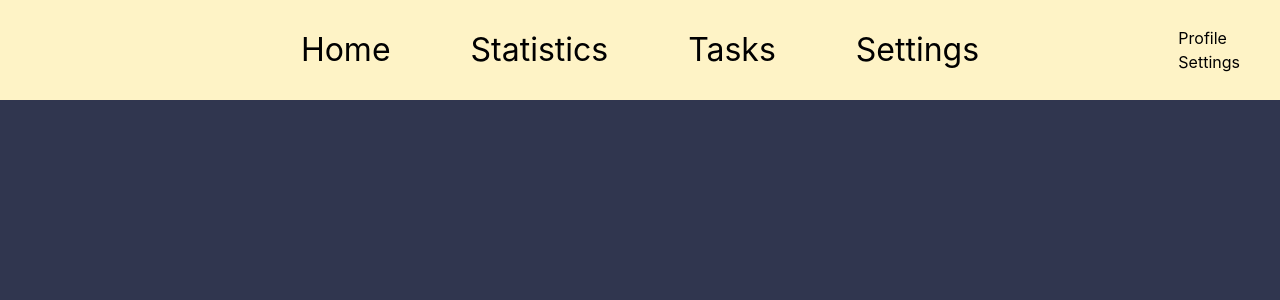
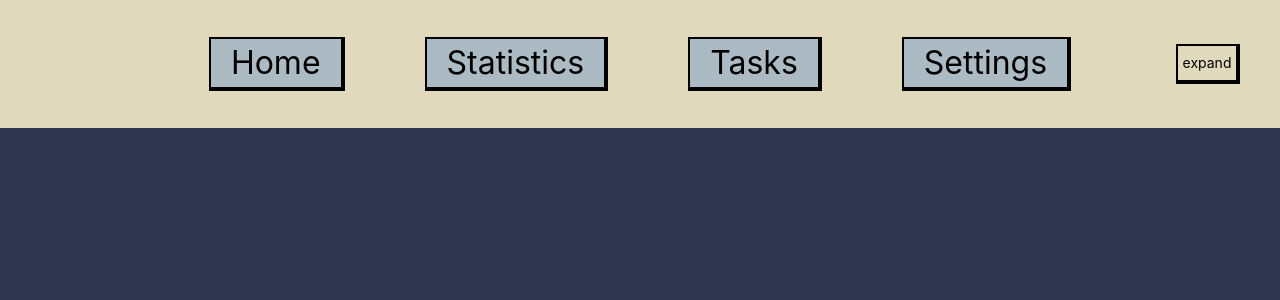
Before and after one commit to P4NV/Dashboard, a React (Vite) app: page / in a window 1280 px wide. Shown: the top 300 px of the page. Built offline with nearby package versions, Linux system fonts and the light colour scheme.

Commit message:
Style set

```diff
--- a/src/App.css
+++ b/src/App.css
@@ -1,5 +1,23 @@
 @import "tailwindcss";
+
+:root {
+    --primary-background-color:#30364F;
+    --primary-text-color:#FFFFFF;
+    --primary-box-color:#F0F0DB;
+    --primary-blank1-color:#E1D9BC;
+    --primary-blank2-color:#ACBAC4;
+}
 
 .nav-item{
     font-size: 2em;
+    background-color: var(--primary-blank2-color);
 }
+.sidebar-item{
+    background-color: var(--primary-blank2-color);
+}
+
+.active {
+    right: 0;
+    transition: all;
+    transition-duration: 0.5s;
+}
--- a/src/App.jsx
+++ b/src/App.jsx
@@ -1,33 +1,41 @@
 import './App.css'
+import expandClick from "./Functions/expandClick.js";
 
 function App() {
 
   return (
     <>
-        <section className="navbar w-full h-25 flex justify-end items-center bg-amber-100">
+        <section className="navbar w-full h-32 flex justify-end items-center bg-[#E1D9BC]">
             <div className="navbar-container flex-row mx-auto">
                 <ul className="navbar-buttons flex flex-row justify-center gap-20">
-                    <li className="nav-item">
-                        <button>Home</button>
+                    <li className="nav-item hover:scale-105 transition-all duration-200">
+                        <button className="border-r-4 border-b-4 border-2 px-5">Home</button>
                     </li>
-                    <li className="nav-item">
-                        <button>Statistics</button>
+                    <li className="nav-item hover:scale-105 transition-all duration-200">
+                        <button className="border-r-4 border-b-4 border-2 px-5">Statistics</button>
                     </li>
-                    <li className="nav-item">
-                        <button>Tasks</button>
+                    <li className="nav-item hover:scale-105 transition-all duration-200">
+                        <button className="border-r-4 border-b-4 border-2 px-5">Tasks</button>
                     </li>
-                    <li className="nav-item">
-                        <button>Settings</button>
+                    <li className="nav-item hover:scale-105 transition-all duration-200">
+                        <button className="border-r-4 border-b-4 border-2 px-5">Settings</button>
                     </li>
                 </ul>
             </div>
-            <section className="sidebar fixed pr-10">
-                <div className="sidebar-container">
-                    <ul className="sidebar-list">
-                        <li className="sidebar-item">
+            <section className="sidebar flex gap-10 fixed top-5 -right-40 transition-all duration-400">
+                <button id="expandBTN"
+                        className="border-2 border-b-4 border-r-4 text-sm flex items-center justify-center mt-6 h-10 w-16"
+                        onClick={expandClick}
+                >expand</button>
+                <div className="sidebar-container bg-[#E1D9BC] w-40 h-screen ">
+                    <div className="flex text-4xl items-center justify-center">
+                        <p>logo</p>
+                    </div>
+                    <ul className="sidebar-list mt-5 space-y-4">
+                        <li className="sidebar-item border-2 max-w-10/12 border-l-4 border-b-4 px-5 mx-auto">
                             <button>Profile</button>
                         </li>
-                        <li className="sidebar-item">
+                        <li className="sidebar-item border-2 max-w-10/12  border-l-4 border-b-4 px-5 mx-auto">
                             <button>Settings</button>
                         </li>
                     </ul>
--- /dev/null
+++ b/src/Functions/expandClick.js
@@ -0,0 +1,10 @@
+const button = document.getElementById("expandBTN");
+const sidebar = document.querySelector(".sidebar");
+
+export default function expandClick() {
+    button.addEventListener("toggle", function(){
+
+        sidebar.classList.toggle("active")
+
+    })
+}
```
